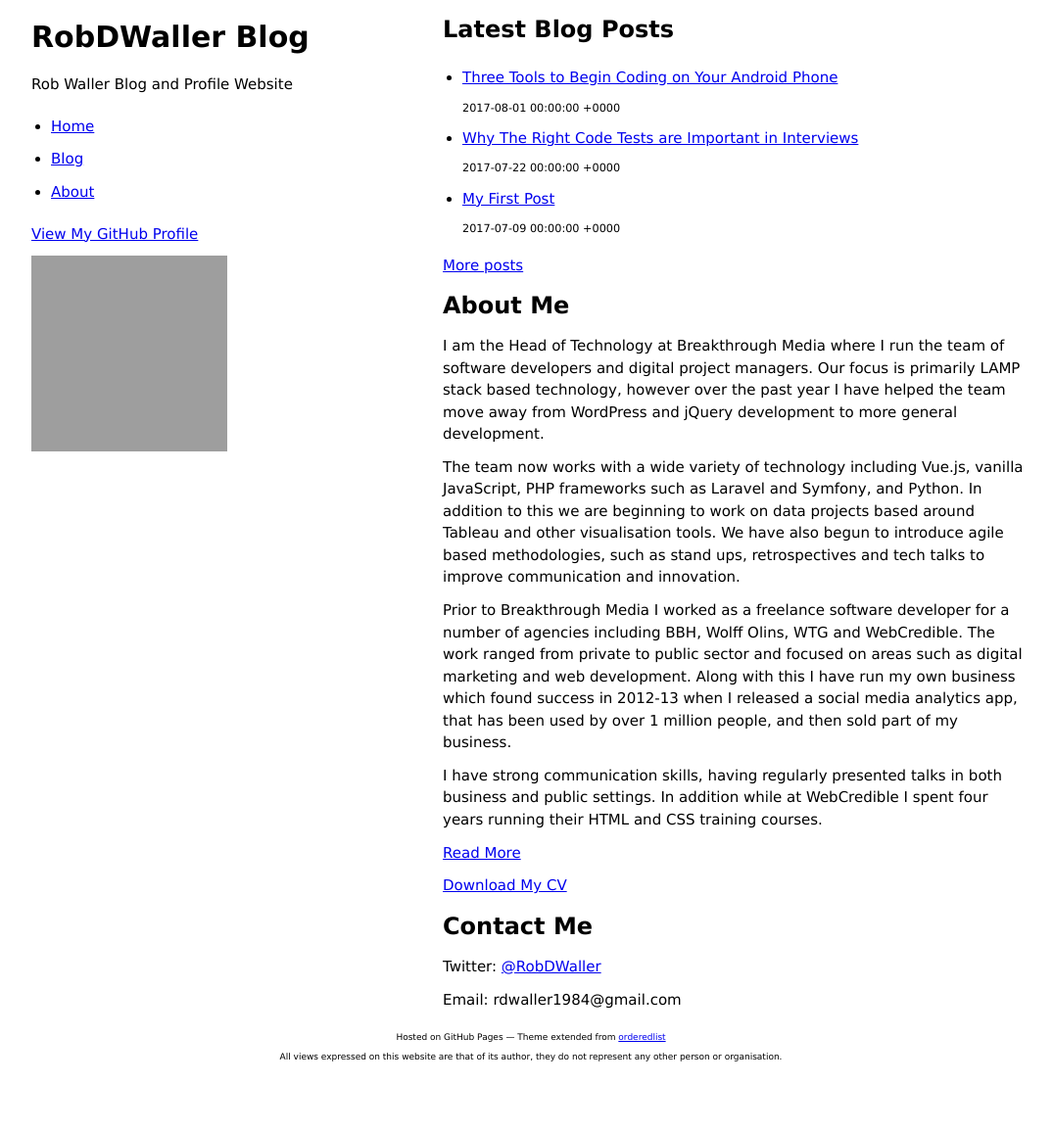
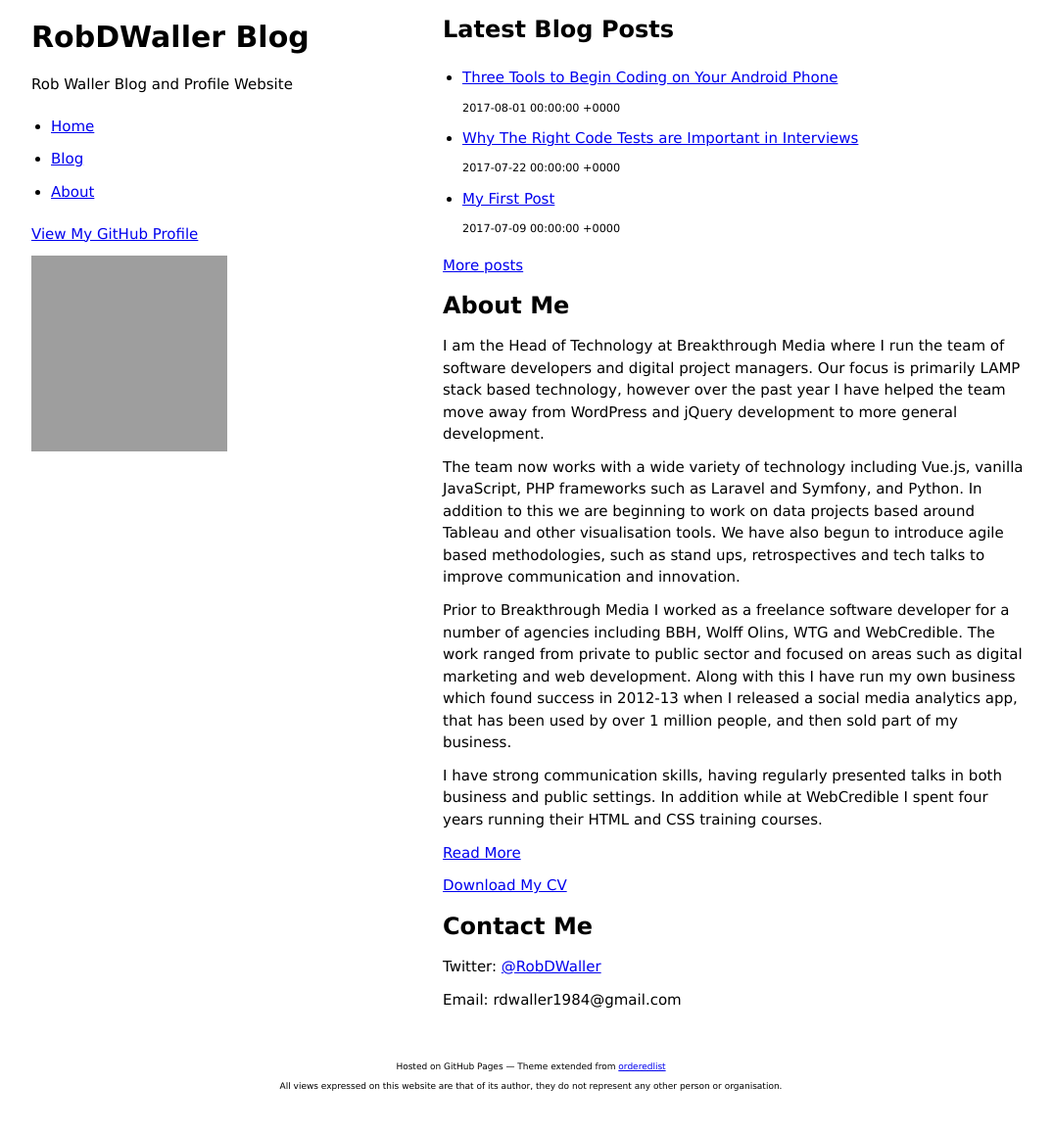
Before and after one commit to RobDWaller/robdwaller.github.io, a Jekyll site: the page built from index.html, in a window 1280 px wide. Shown: the whole page at 98% size, without its empty margins (98-1173 px from the left). Built offline with Jekyll 4.4.1, drawn with Linux system fonts in a browser that asks for light colours; before the commit the page ends 1115 px from its top, so only the background shows below that; grey boxes are pictures that could not be loaded.

Commit message:
Fixed minor issues with footer in Firefox.

```diff
--- a/_sass/layout.scss
+++ b/_sass/layout.scss
@@ -18,7 +18,7 @@ header {
 
     img {
         display: block;
-        max-width: 360px;
+        max-width: 340px;
     }
 }
 
@@ -36,7 +36,8 @@ footer {
     display: block;
     overflow: hidden;
     text-align: center;
-    margin: 20px 0px;
+    margin: 30px 0px;
     box-sizing: border-box;
     padding:0px 20px;
+    float: left;
 }
```
